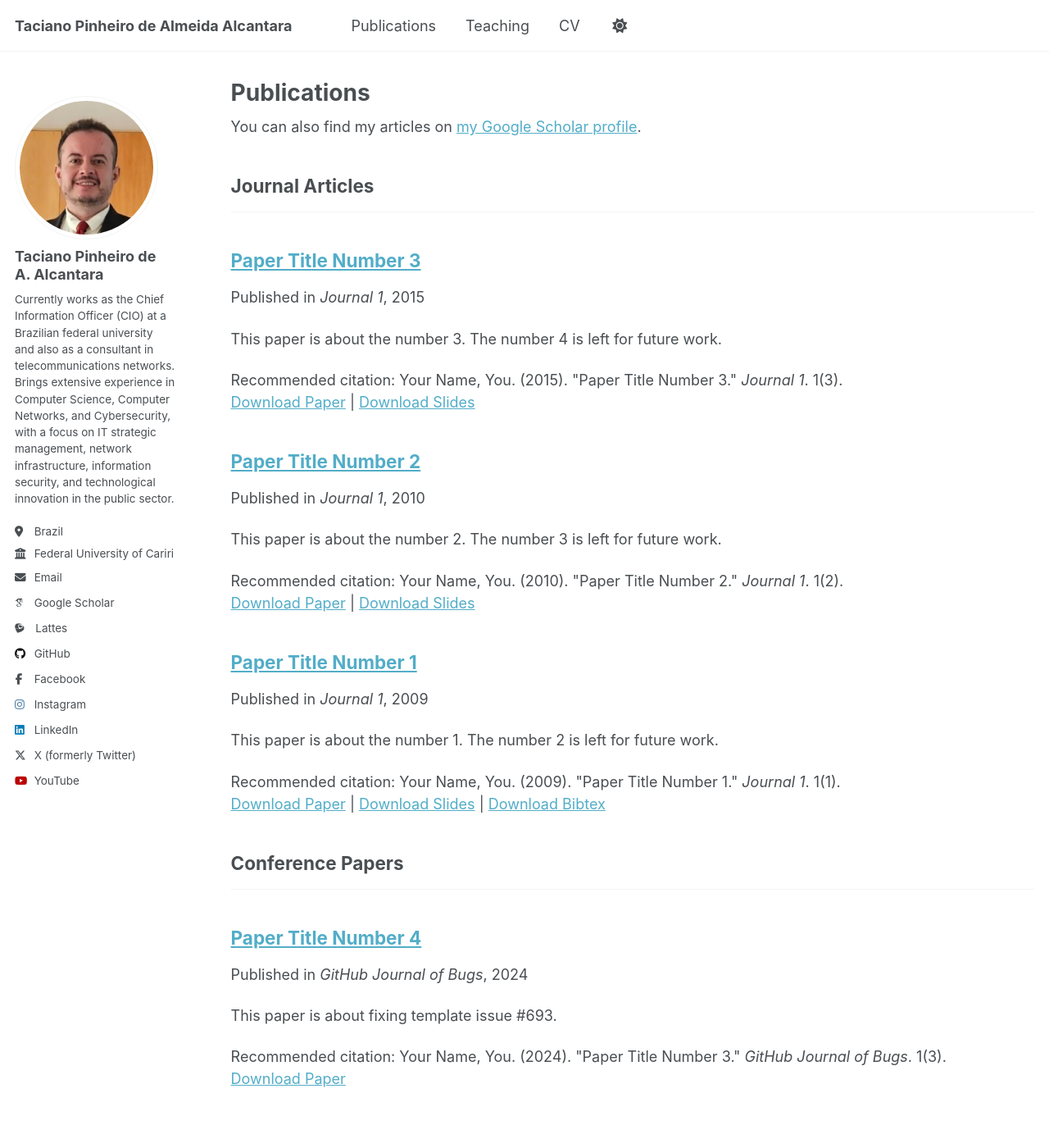
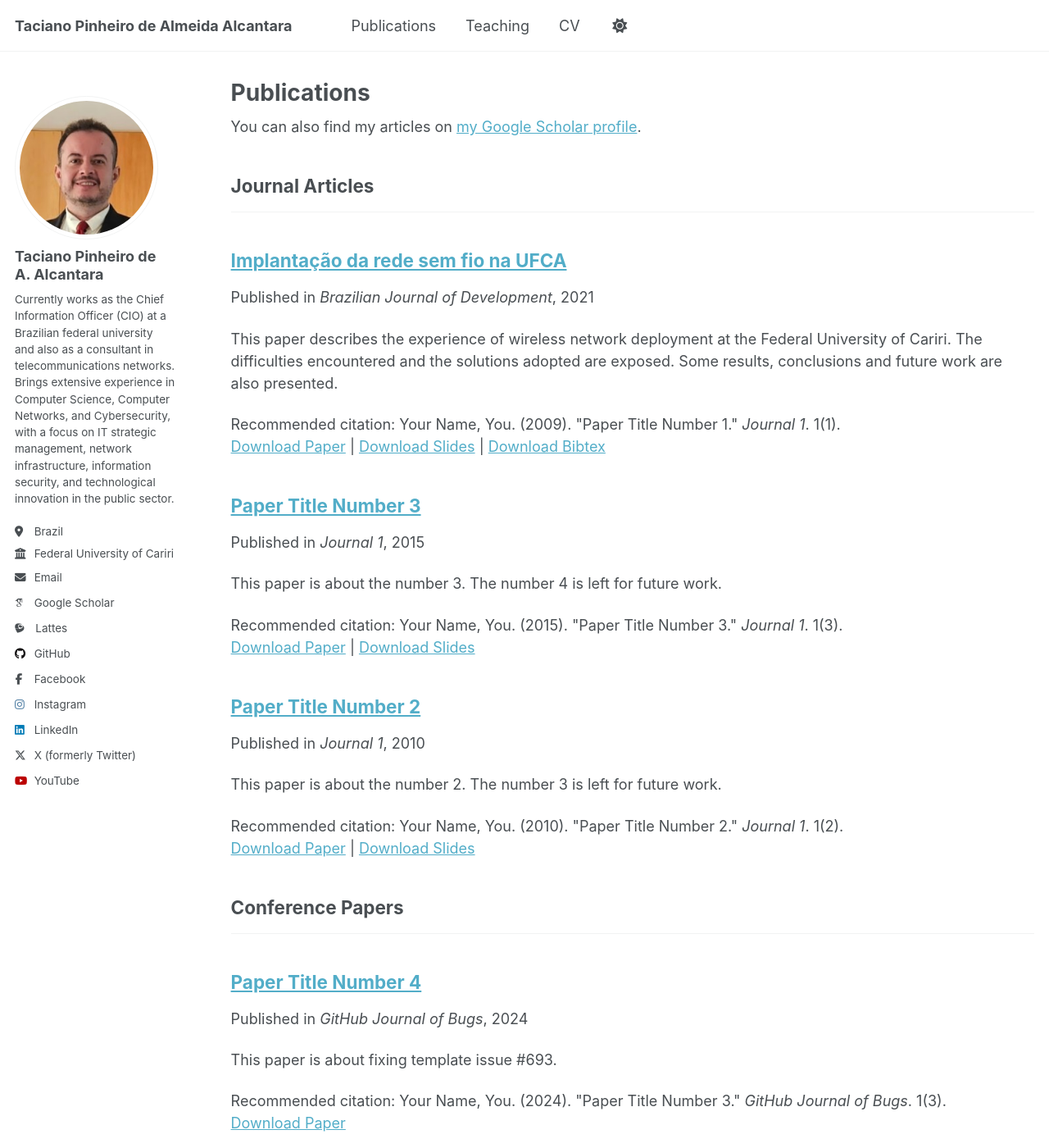
Before and after one commit to tacianopinheiro/tacianopinheiro.github.io, a Jekyll site: the page built from _pages/publications.html, in a window 1280 px wide and 1400 px high. Shown: the whole window at 82% size. Built offline with Jekyll 4.4.1, drawn with Linux system fonts in a browser that asks for light colours; some web fonts are replaced.

Commit message:
Update 2009-10-01-paper-title-number-1.md

```diff
--- a/_publications/2009-10-01-paper-title-number-1.md
+++ b/_publications/2009-10-01-paper-title-number-1.md
@@ -1,13 +1,13 @@
 ---
-title: "Paper Title Number 1"
+title: "Implantação da rede sem fio na UFCA"
 collection: publications
 category: manuscripts
-permalink: /publication/2009-10-01-paper-title-number-1
-excerpt: 'This paper is about the number 1. The number 2 is left for future work.'
-date: 2009-10-01
-venue: 'Journal 1'
+permalink: /publication/2021-01-25-implantacao-da-rede-sem-fio-na-ufca
+excerpt: 'This  paper  describes  the  experience  of  wireless  network  deployment  at  the  Federal University of Cariri. The difficulties encountered and the solutions adopted are exposed. Some results, conclusions and future work are also presented.'
+date: 2021-01-25
+venue: 'Brazilian Journal of Development'
 slidesurl: 'http://academicpages.github.io/files/slides1.pdf'
-paperurl: 'http://academicpages.github.io/files/paper1.pdf'
+paperurl: '[http://academicpages.github.io/files/paper1.pdf](https://ojs.brazilianjournals.com.br/ojs/index.php/BRJD/article/view/23767/19097)'
 bibtexurl: 'http://academicpages.github.io/files/bibtex1.bib'
 citation: 'Your Name, You. (2009). &quot;Paper Title Number 1.&quot; <i>Journal 1</i>. 1(1).'
 ---
```
